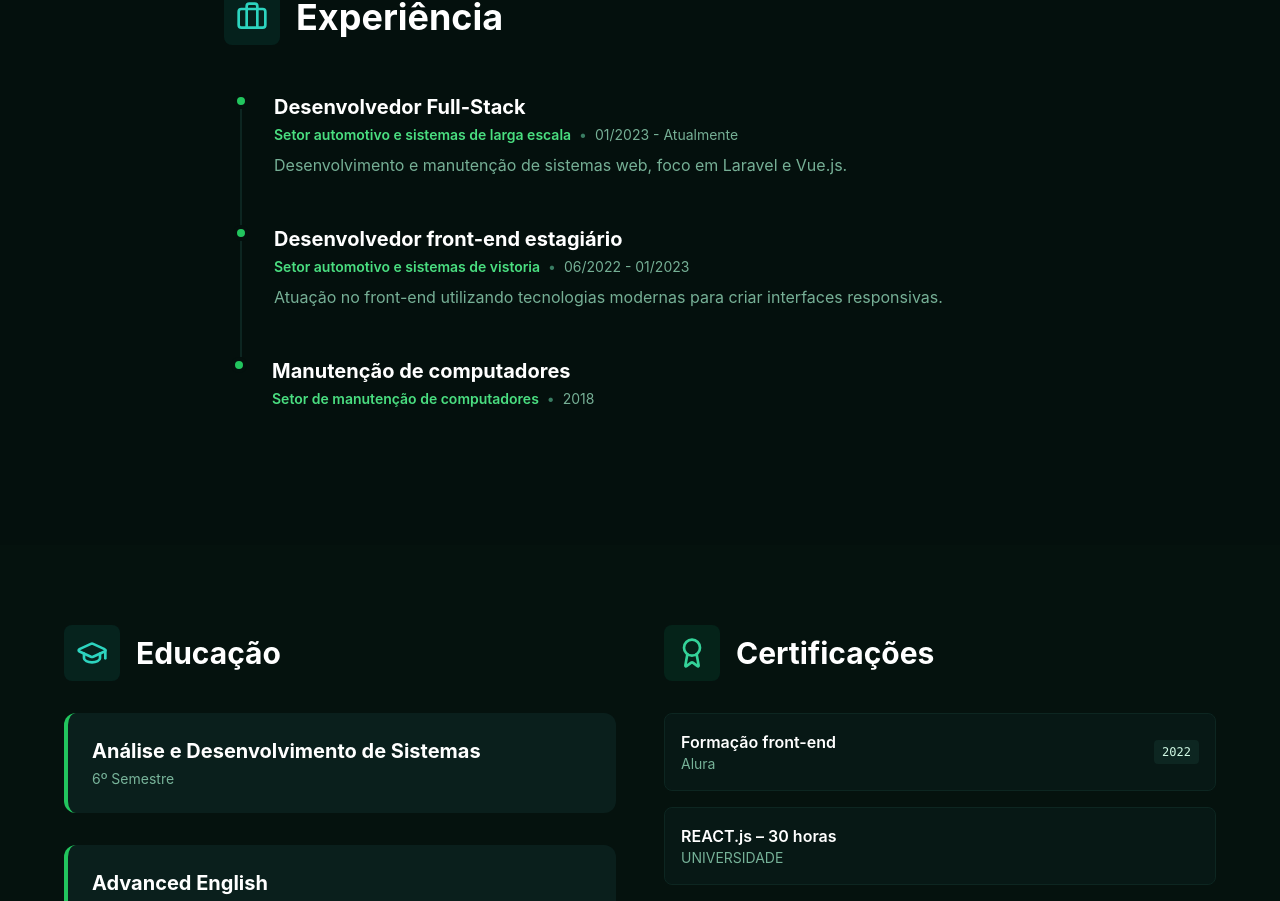
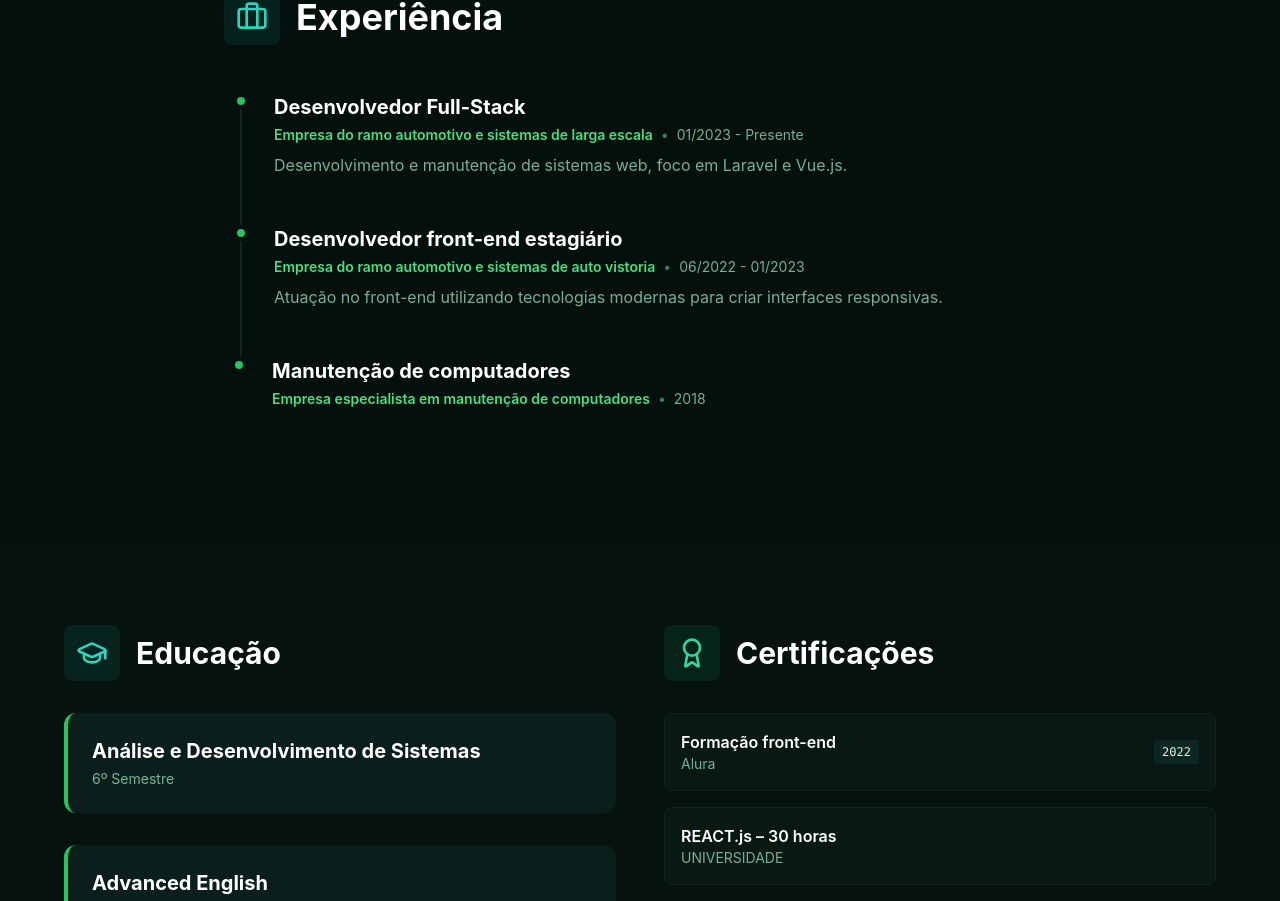
Before and after one commit to Brazlucas/lucas-braz, a React (Vite) app: page / in a window 1280 px wide. Shown: the part 3357-4258 px from the top of the page. Built offline with nearby package versions, Linux system fonts and the light colour scheme.

Commit message:
changing portfolio

```diff
--- a/src/components/Experience.jsx
+++ b/src/components/Experience.jsx
@@ -34,19 +34,19 @@ const Experience = () => {
   const experiences = [
     {
       role: translations.experience.jobs[0].role,
-      company: "Setor automotivo e sistemas de larga escala",
-      period: "01/2023 - Atualmente",
+      company: "Empresa do ramo automotivo e sistemas de larga escala",
+      period: "01/2023 - Presente",
       description: translations.experience.jobs[0].description
     },
     {
       role: translations.experience.jobs[1].role,
-      company: "Setor automotivo e sistemas de vistoria",
+      company: "Empresa do ramo automotivo e sistemas de auto vistoria",
       period: "06/2022 - 01/2023",
       description: translations.experience.jobs[1].description
     },
     {
       role: translations.experience.jobs[2].role,
-      company: "Setor de manutenção de computadores",
+      company: "Empresa especialista em manutenção de computadores",
       period: "2018",
       description: translations.experience.jobs[2].description
     }
```
